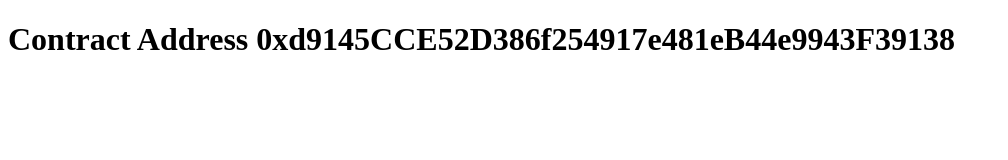
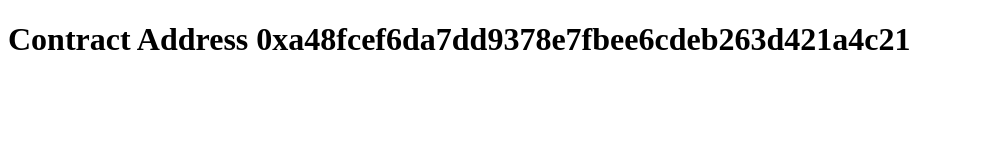
Before and after one commit to HanaYezi/MiloCoin, a plain HTML site: page BuyMiloCoin.html in a window 1280 px wide. Shown: the whole page, without its empty margins (0-1008 px from the left). Drawn offline with Linux system fonts and the light colour scheme.

Commit message:
Update BuyMiloCoin.html

```diff
--- a/BuyMiloCoin.html
+++ b/BuyMiloCoin.html
@@ -13,7 +13,7 @@
         <script src="" async defer></script>
     </body>
 
-    <h1>Contract Address 0xd9145CCE52D386f254917e481eB44e9943F39138</h1>
+    <h1>Contract Address 0xa48fcef6da7dd9378e7fbee6cdeb263d421a4c21</h1>
 
 
 
```
